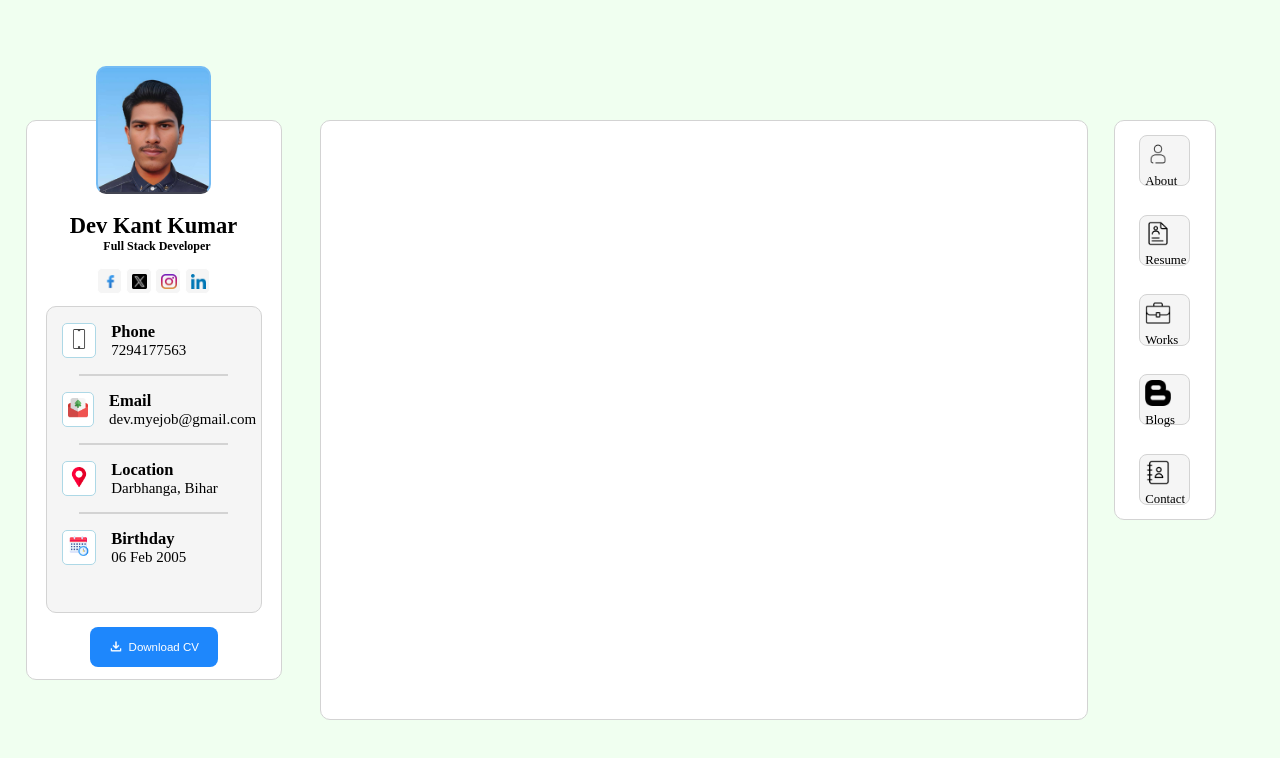
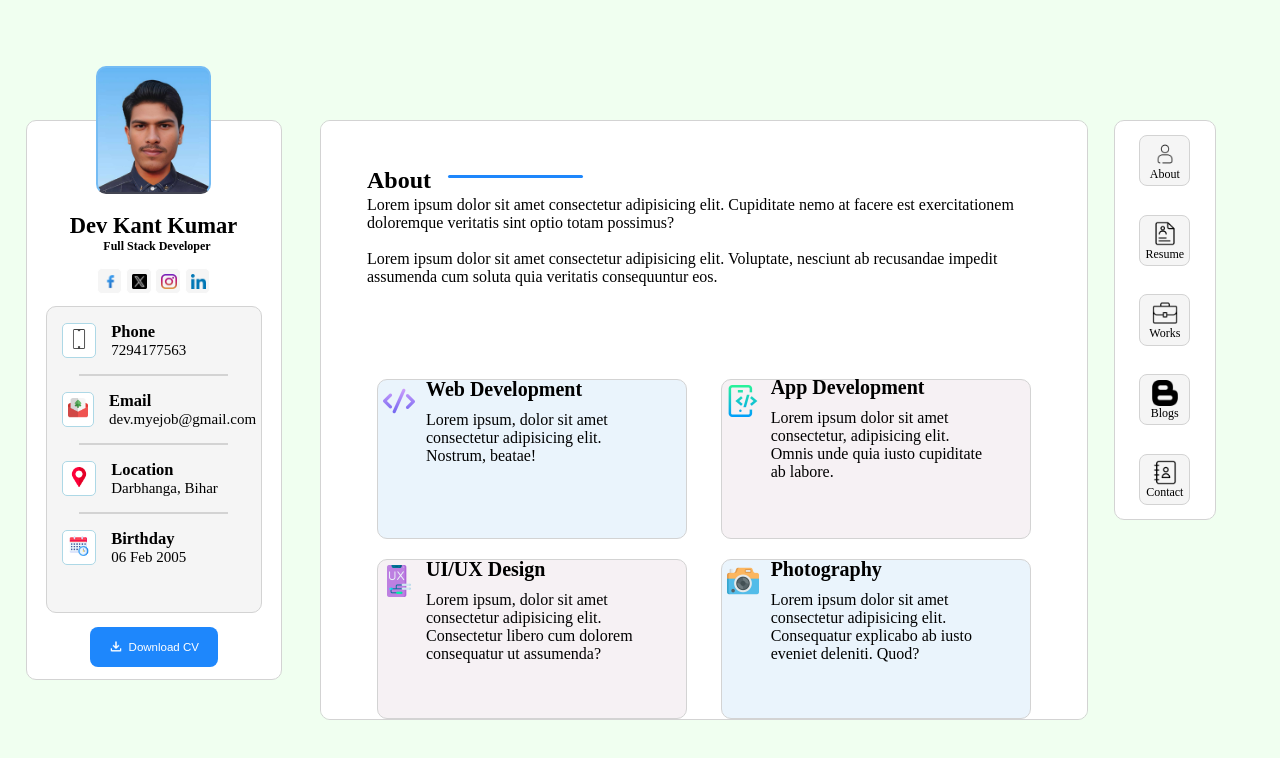
Before and after one commit to dev-kant-kumar/Portfolio, a plain HTML site: page index.html in a window 1280 px wide. Drawn offline with Linux system fonts and the light colour scheme.

Commit message:
created about section

```diff
--- a/index.html
+++ b/index.html
@@ -11,23 +11,38 @@
         <nav>
             <ul>
                 <li>
-                   <a href="#"><img src="assets/people.png" alt="People Image" class="nav-image" id="nav-image-about"><span>About</span></a>
+                   <a href="#">
+                      <img src="assets/people.png" alt="People Image" class="nav-image" id="nav-image-about">
+                      <span>About</span>
+                   </a>
                 </li>
 
                 <li>
-                   <a href="#"><img src="assets/resume.png" alt="Resume Image" class="nav-image" id="nav-image-resume"><span>Resume</span></a>
+                   <a href="#">
+                     <img src="assets/resume.png" alt="Resume Image" class="nav-image" id="nav-image-resume">
+                     <span>Resume</span>
+                   </a>
                 </li>
 
                 <li>
-                   <a href="#"><img src="assets/briefcase.png" alt="Works Image" class="nav-image" id="nav-image-works"><span>Works</span></a>
+                   <a href="#">
+                      <img src="assets/briefcase.png" alt="Works Image" class="nav-image" id="nav-image-works">
+                      <span>Works</span>
+                </a>
                 </li>
 
                 <li>
-                  <a href="#"><img src="assets/symbols.png" alt="Blog Image" class="nav-image" id="nav-image-blogs"><span>Blogs</span></a>
+                  <a href="#">
+                      <img src="assets/symbols.png" alt="Blog Image" class="nav-image" id="nav-image-blogs">
+                      <span>Blogs</span>
+                  </a>
                 </li>
 
                 <li>
-                  <a href="#"><img src="assets/contact-book.png" alt="Contact Image" class="nav-image" id="nav-image-contact"><span>Contact</span></a>
+                  <a href="#">
+                      <img src="assets/contact-book.png" alt="Contact Image" class="nav-image" id="nav-image-contact">
+                      <span>Contact</span>
+                  </a>
                 </li>
             </ul>
 
@@ -112,7 +127,54 @@
                                                     <!-- Profile Section End -->
 
         <section id="about">
-            <div>
+            <div class="about-content">
+                <h2>About</h2><hr>
+                <p>Lorem ipsum dolor sit amet consectetur adipisicing elit. Cupiditate nemo at facere est exercitationem doloremque veritatis sint optio totam possimus?</p> <br>
+                <p>Lorem ipsum dolor sit amet consectetur adipisicing elit. Voluptate, nesciunt ab recusandae impedit assumenda cum soluta quia veritatis consequuntur eos.</p>
+            </div>
+
+            <div class="about-content-domain">
+                <!-- <h2>What I Do!</h2>  -->
+                                                                  <!-- this have four sections -->
+                <section id="web-dev">
+                    <div class="about-content-domain-image-container">
+                        <img src="assets/code.png" alt="Web development Icon" class="about-content-domain-image">
+                    </div>
+                    <div class="about-content-domain-text">
+                        <h2>Web Development</h2>
+                        <p>Lorem ipsum, dolor sit amet consectetur adipisicing elit. Nostrum, beatae!</p>
+                    </div>
+                </section>
+
+                <section id="app-dev">
+                    <div class="about-content-domain-image-conatiner">
+                        <img src="assets/developer.png" alt="App development Icon" class="about-content-domain-image">
+                    </div>
+                    <div class="about-content-domain-text">
+                        <h2>App Development</h2>
+                        <p>Lorem ipsum dolor sit amet consectetur, adipisicing elit. Omnis unde quia iusto cupiditate ab labore.</p>
+                    </div>
+                </section>
+
+                <section id="UI/UX">
+                    <div class="about-content-domain-image-container">
+                        <img src="assets/ux-design.png" alt="UI/UX Icon" class="about-content-domain-image">
+                    </div>
+                    <div class="about-content-domain-text">
+                        <h2>UI/UX Design</h2>
+                        <p>Lorem ipsum, dolor sit amet consectetur adipisicing elit. Consectetur libero cum dolorem consequatur ut assumenda?</p>
+                    </div>
+                </section>
+
+                <section id="photography">
+                    <div class="about-content-domain-image-container">
+                        <img src="assets/camera.png" alt="Photography/Camera Icon" class="about-content-domain-image">
+                    </div>
+                    <div class="about-content-domain-text">
+                        <h2>Photography</h2>
+                        <p>Lorem ipsum dolor sit amet consectetur adipisicing elit. Consequatur explicabo ab iusto eveniet deleniti. Quod?</p>
+                    </div>
+                </section>
 
             </div>
 
--- a/styles.css
+++ b/styles.css
@@ -29,24 +29,39 @@ nav ul li{
     border-radius:8px;
     background-color:#f5f5f5;
     list-style-type:none;
-    padding:5px;
+    /* padding:5px; */
 }
 nav ul li a {
     text-decoration:none;
     color:black;
-}
-nav ul li a span{
-    font-size:1vw;
-    text-align:center;
+    display:flex;
+    flex-direction:column;
+    justify-content:space-around;
+    align-items:center;
+    gap:0.2px;
+    margin-top:5px;
+    margin-bottom:5px;
+    font-size:12px;
+
 }
 .nav-image{
     height:2vw;
     width:2vw;
 }
 nav ul li:hover{
-    filter:invert(100%);
     background-color:#1E87FC;
     cursor:pointer;
+}
+nav ul li:hover a{
+    color:white;
+}
+
+nav ul li:hover .nav-image{
+    filter:brightness(0) invert(1);
+
+}
+nav ul li:active{
+    background-color:black;
 }
 
                                                             /* Profile Section */
@@ -193,5 +208,73 @@ nav ul li:hover{
     position:absolute;
     top:15vh;
     left:25vw;
-    overflow:hidden;
+    overflow:auto;
+    padding:3%;
 }
+.about-content{
+    height:25vh;
+    width:100%;
+    /* border:2px solid black; */
+    padding:1.1%;
+
+}
+.about-content hr{
+    height:2.5px;
+    width:20%;
+    background-color:#1E87FC;
+    position:relative;
+    left:12%;
+    bottom:10%;
+    border:none;
+    border-radius:10px;
+}
+.about-content-domain{
+    height:45vh;
+    width:100%;
+    /* border:2px solid black; */
+    padding:0%;
+    margin-top:10px;
+    display:flex;
+    justify-content:space-around;
+    align-items:center;
+    flex-wrap:wrap;
+
+}
+.about-content-domain section{
+    height:20vh;
+    width:45%;
+    border:0.1px solid lightgray;
+    border-radius:10px;
+    padding:5px;
+    background-color:#f6f1f4;
+
+}
+.about-content-domain-image-container{
+    height:3vw;
+    width:3vw;
+    /* border:2px solid black; */
+}
+.about-content-domain-image{
+    height:2.5vw;
+    width:2.5vw;
+
+}
+.about-content-domain-text{
+    height:18vh;
+    width:18vw;
+    /* border:2px solid black; */
+    position:relative;
+    left:3vw;
+    bottom:34%;
+    padding:5px;
+}
+.about-content-domain-text p{
+    margin-top:10px;
+}
+.about-content-domain-text h2{
+    font-size:20px;
+}
+#web-dev,#photography{
+    background-color:#eaf4fc;
+
+}
```
Also changed, not shown: assets/camera.png (added), assets/code.png (added), assets/developer.png (added), assets/ux-design.png (added).
